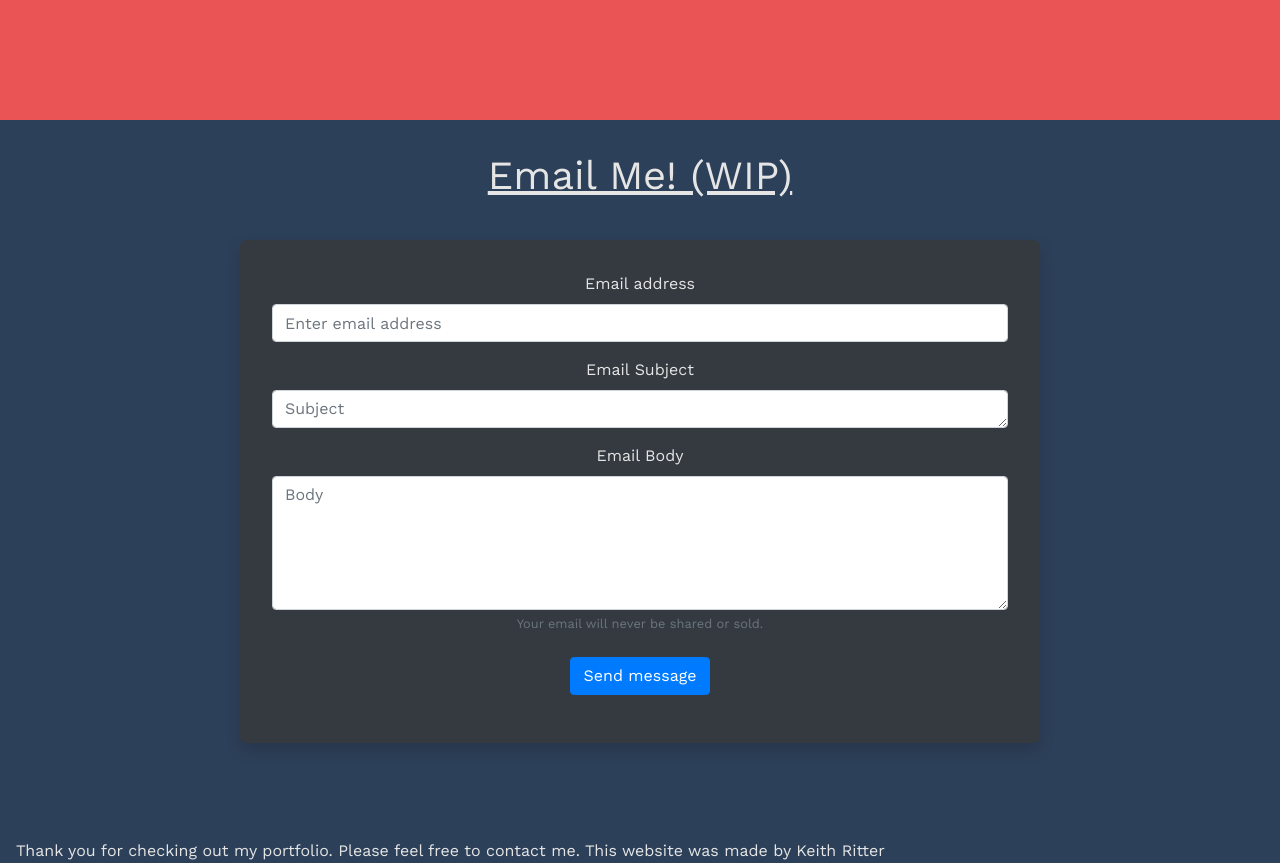
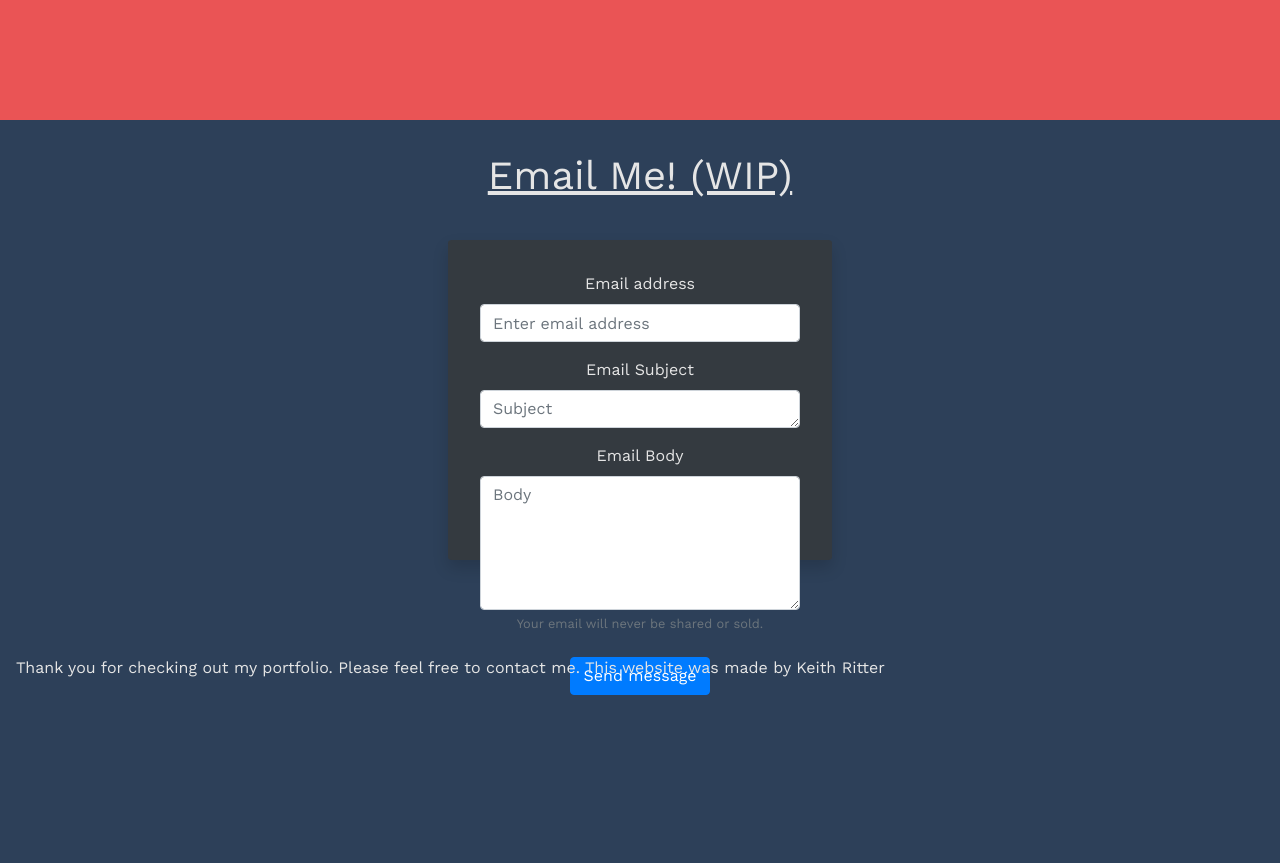
Before and after one commit to MangoDevx/2020Portfolio, a PHP site: page /html/index.html in a window 1280 px wide. Shown: the part 2039-2902 px from the top of the page. After the commit the page ends 2734 px from the top, so only its background shows below. Run offline with PHP 8.4, Linux system fonts and the light colour scheme.

Commit message:
Made contact form smaller

```diff
--- a/html/style.css
+++ b/html/style.css
@@ -110,6 +110,8 @@ p{
 #contact-form {
     background-color: #343A40 !important;
     max-width: 50rem;
+    width: 30vw !important;
+    height: 25vw !important;
     padding: 2rem;
     border-radius: 1%;
     margin:auto;
```
